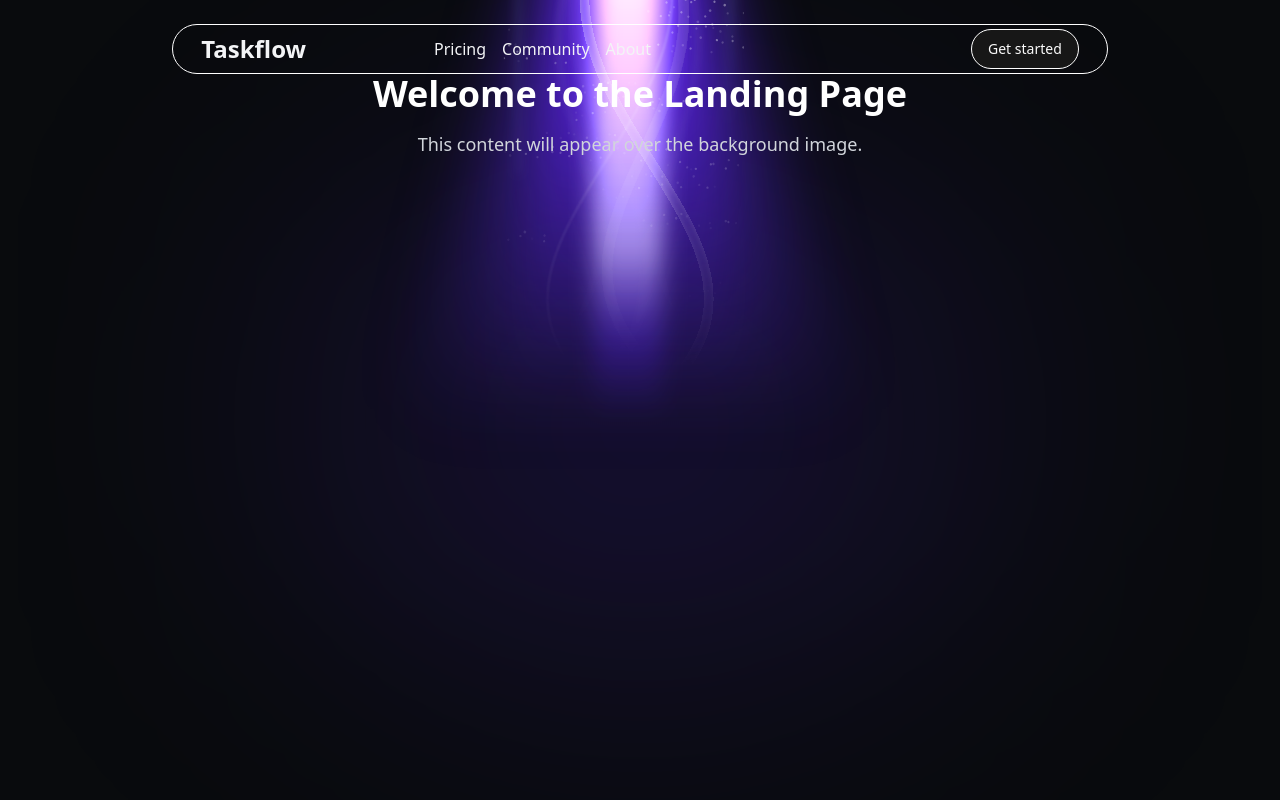
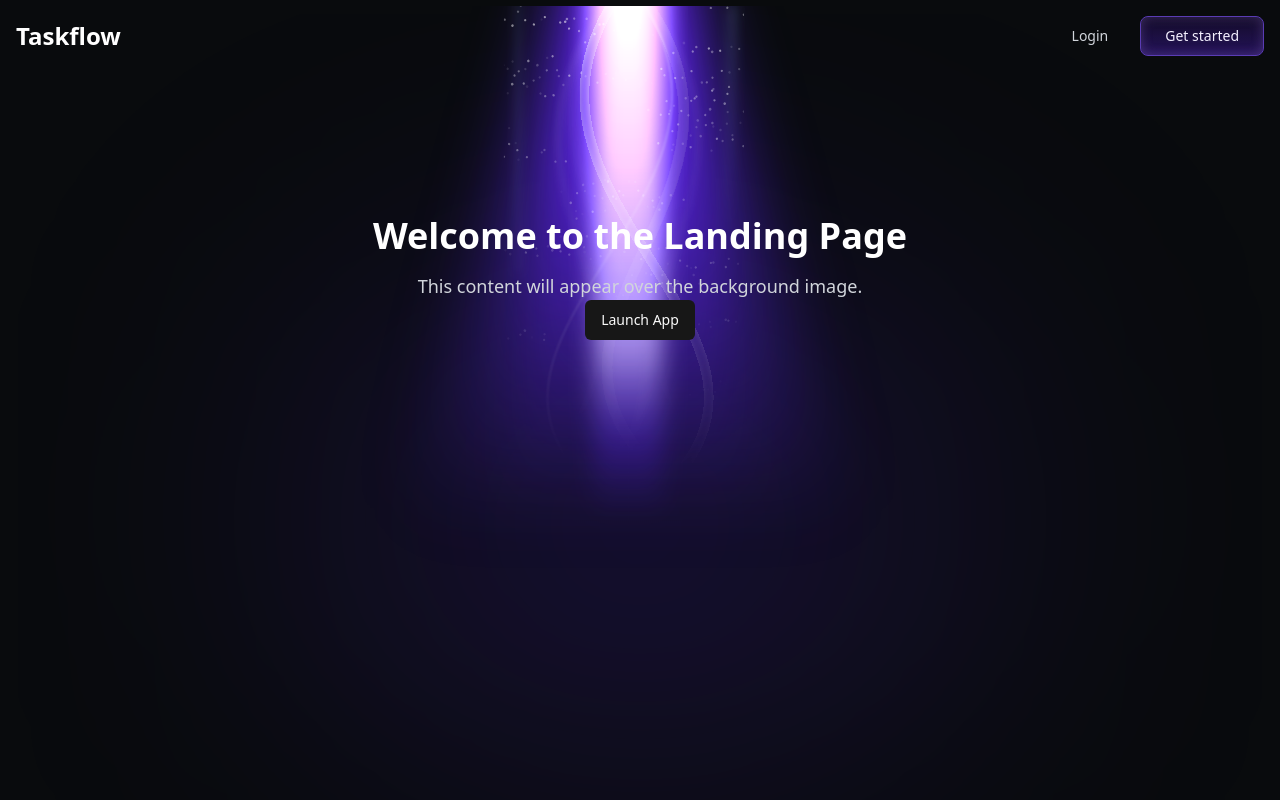
Before and after one commit to vaishnavip27/kanban, a React (Vite) app: page / in a window 1280 px wide. Built offline with nearby package versions, Linux system fonts and the light colour scheme; a web font is replaced by a local one.

Commit message:
landingpage

```diff
--- a/src/components/LandingNav.tsx
+++ b/src/components/LandingNav.tsx
@@ -1,20 +1,24 @@
 import { Button } from "./ui/button"
+import {Link} from "react-router-dom";
+import "../index.css"
 
-const LandingNav = () =>{
+const LandingNav = () => {
   return (
-    <div className="flex items-center justify-between border border-white p-1 rounded-full mt-6 px-7">
-        <div className="font-bold text-2xl">
-            Taskflow
-        </div>
-        <div className="ml-32 flex items-center gap-4">
-            <div>Pricing</div>
-            <div>Community</div>
-            <div>About</div>
-        </div>
-        <div className="ml-80">
-            <Button className="rounded-full transparent border border-white">Get started</Button>
-        </div>
-    </div>
+    <nav className="flex items-center justify-between p-4 w-full max-w-7xl mx-auto">
+      <div className="flex items-center">
+        <Link to="/" className="font-bold text-2xl text-white">
+          Taskflow
+        </Link>
+      </div>
+      <div className="flex items-center space-x-4">
+        <Button variant="ghost" className="text-sm text-gray-300 hover:text-white transition-colors rounded-full bg-transparent ">
+          Login
+        </Button>
+        <Button className="custom-get-started-button">
+          Get started
+        </Button>
+      </div>
+    </nav>
   )
 }
 
--- a/src/index.css
+++ b/src/index.css
@@ -24,6 +24,7 @@
     --ring: 0 0% 3.9%;
     --chart-1: 12 76% 61%;
     --chart-2: 173 58% 39%;
+    --swiper-theme-color: #007aff;
     --chart-3: 197 37% 24%;
     --chart-4: 43 74% 66%;
     --chart-5: 27 87% 67%;
@@ -64,3 +65,67 @@
     @apply bg-background text-foreground;
   }
 }
+
+
+.custom-get-started-button {
+  display: flex;
+  align-items: center;
+  justify-content: center;
+  padding: 12px 24px;
+  font-size: 14px;
+  font-weight: 500;
+  line-height: 20px;
+  color: #f4f0ff;
+  text-align: center;
+  text-decoration: none;
+  border: 1px solid #5a3cb4;
+  border-radius: 8px;
+  position: relative;
+  cursor: pointer;
+  width: max-content;
+  background: linear-gradient(
+      180deg,
+      rgba(60, 8, 126, 0) 0%,
+      rgba(94, 41, 255, 0.22) 100%
+    ),
+    rgba(100, 28, 255, 0.12);
+  box-shadow: inset 0 0 12px rgba(191, 151, 255, 0.24);
+  backdrop-filter: blur(8px);
+  -webkit-backdrop-filter: blur(8px);
+  transition: all 0.3s ease-in-out;
+}
+
+.custom-get-started-button::before,
+.custom-get-started-button::after {
+  content: "";
+  position: absolute;
+  top: 0;
+  left: 0;
+  width: 100%;
+  height: 100%;
+  border-radius: inherit;
+  z-index: -1;
+  transition: opacity 0.2s cubic-bezier(0.6, 0.6, 0, 1);
+}
+
+.custom-get-started-button:hover {
+  background: linear-gradient(
+      180deg,
+      rgba(80, 10, 160, 0.2) 0%,
+      rgba(80, 10, 160, 0.5) 100%
+    ),
+    rgba(113, 47, 255, 0.3);
+  box-shadow: 0 4px 12px rgba(191, 151, 255, 0.4);
+  transform: translateY(-2px);
+}
+
+.custom-get-started-button:active {
+  background: linear-gradient(
+      180deg,
+      rgba(40, 5, 80, 0.2) 0%,
+      rgba(40, 5, 80, 0.5) 100%
+    ),
+    rgba(113, 47, 255, 0.25);
+  box-shadow: inset 0 2px 6px rgba(113, 47, 255, 0.2);
+  transform: translateY(0);
+}
--- a/src/pages/LandingPage.tsx
+++ b/src/pages/LandingPage.tsx
@@ -1,18 +1,22 @@
 import LandingNav from "@/components/LandingNav";
+import { Button } from "@/components/ui/button";
 
 const LandingPage = () => {
   return <div className="bg-[#090B0D] h-screen relative">
     <div className="flex flex-col items-center">
-    <img src="/lightbeam.svg" alt="bg-image" className="absolute inset-0 translate-x-[-50%] translate-y-[-50%] top-1/2 left-1/2"/>
+    <img src="/lightbeam.svg" alt="bg-image" className="absolute inset-0 translate-x-[-50%] translate-y-[-40%] top-1/2 left-1/2"/>
     </div>
 
     {/* Content Overlays */}
-    <div className="flex flex-col items-center relative z-10">
+    <div className="flex flex-col items-center relative justify-center z-10">
       <LandingNav/>
+        <div className="mt-36 flex flex-col items-center justify-center">
         <h1 className="text-white text-4xl font-bold">Welcome to the Landing Page</h1>
         <p className="text-gray-300 mt-4 text-lg">
           This content will appear over the background image.
         </p>
+        <Button>Launch App</Button>
+        </div>
     </div>
     </div>
 
```
